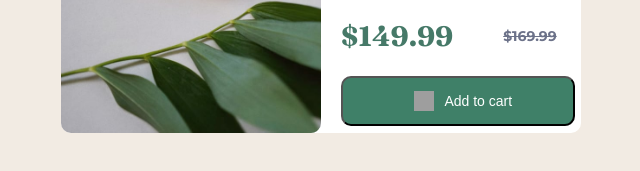
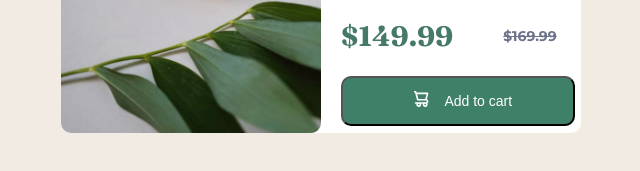
Before and after one commit to RidaHDiab/Product-preview-card-component-challenge-on-Frontend-Mentor, a plain HTML site: page index.html in a window 1280 px wide. Shown: the part 367-538 px from the top of the page, 339-979 px from the left. Drawn offline with Linux system fonts and the light colour scheme; grey boxes are pictures that could not be loaded.

Commit message:
Update styles.css

```diff
--- a/styles.css
+++ b/styles.css
@@ -67,7 +67,7 @@ color: hsl(228, 12%, 48%);
 	background-color: #184131;
 }
 .btn span.icon {
-    background-image: url("//images/icon-cart.svg");
+    background-image: url("images/icon-cart.svg");
 		padding: 10px 10px;
     color: #FFFFFF;
     margin-left: 30%;
```
